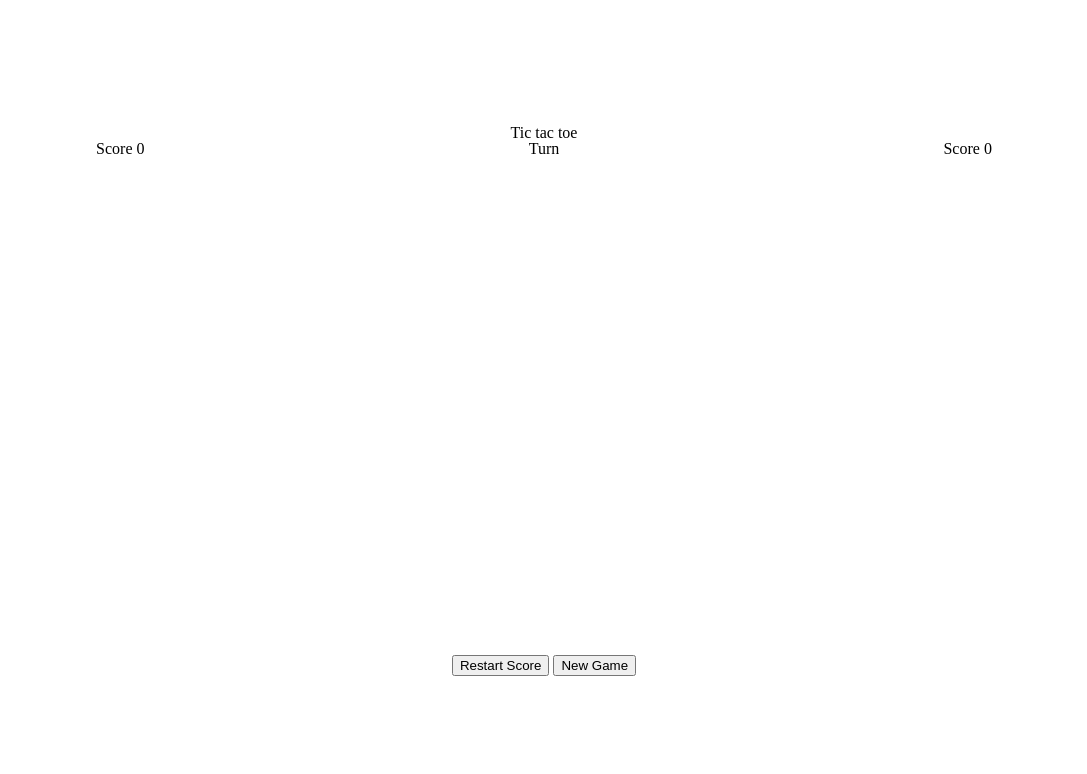
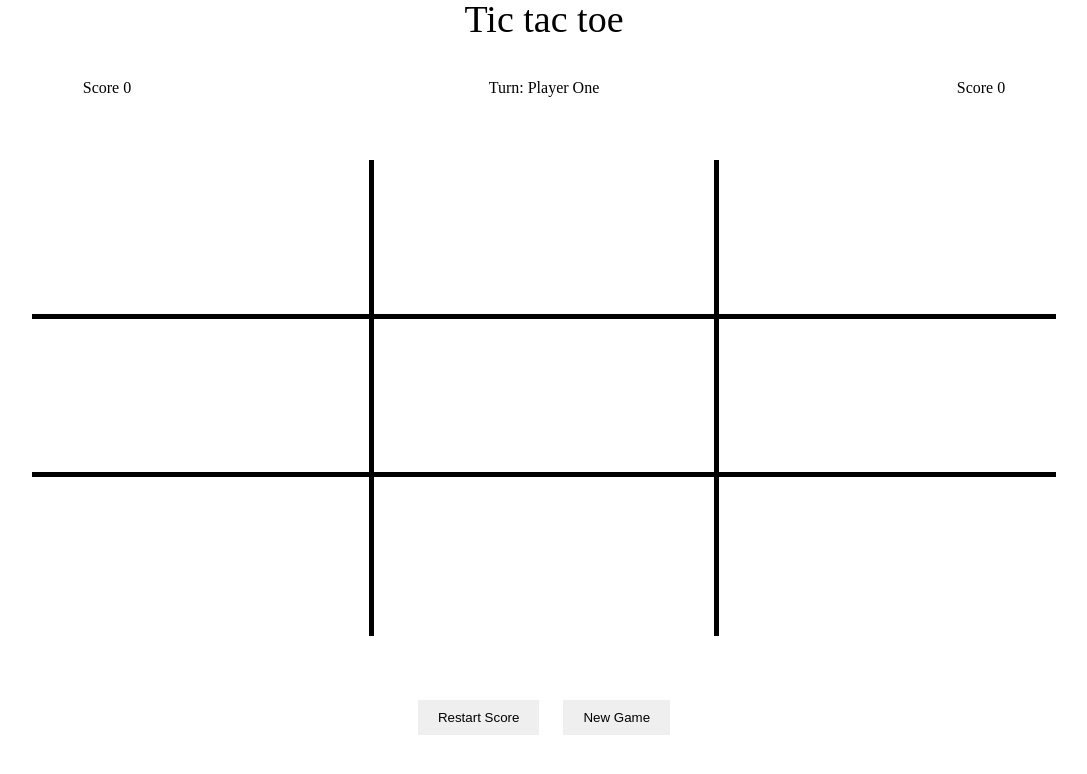
Before and after one commit to Crashito/tic-tac-toe, a website built with Vite: page index.html in a window 1280 px wide. Shown: the whole page, without its empty margins (96-1183 px from the left). Built offline with nearby package versions, Linux system fonts and the light colour scheme; a web font is replaced by a local one.

Commit message:
style add tictactoe board
I added the styles for the tic tac toe board, and the general layout

```diff
--- a/index.html
+++ b/index.html
@@ -18,22 +18,30 @@
     <h1>Tic tac toe</h1>
     <div class="header__information">
       <div class="header__information--score">Score <span id="player-one-score">0</span></div>
-      <div class="header__information--player">Turn <span id=""></span></div>
+      <div class="header__information--player">Turn: Player <span id="">One</span></div>
       <div class="header__information--score">Score <span id="player-two-score">0</span></div>
     </div>
   </header>
 
   <main>
     <div class="game_board">
+      <div class="game_board__row">
         <div id="A1" class="game_board__cell"></div>
         <div id="A2" class="game_board__cell"></div>
         <div id="A3" class="game_board__cell"></div>
+      </div>
+      <div class="game_board__row">
         <div id="B1" class="game_board__cell"></div>
         <div id="B2" class="game_board__cell"></div>
         <div id="B3" class="game_board__cell"></div>
+      </div>
+      <div class="game_board__row">
         <div id="C1" class="game_board__cell"></div>
         <div id="C2" class="game_board__cell"></div>
         <div id="C3" class="game_board__cell"></div>
+      </div>
+
+
     </div>
   </main>
 
--- a/src/assets/styles/style.css
+++ b/src/assets/styles/style.css
@@ -1,6 +1,14 @@
+@import url('https://fonts.googleapis.com/css2?family=Estedad:wght@100..900&display=swap');
+
+html,
+body {
+    font-family: "Estedad", sans-serif;
+    font-optical-sizing: auto;
+}
+
 body {
     display: flex;
-    justify-content: space-around;
+    justify-content: space-between;
     align-items: center;
     flex-direction: column;
     height: 100vh;
@@ -13,11 +21,13 @@ header {
     display: flex;
     flex-direction: column;
     align-items: center;
-}
 
-h1 {
-    font-size: 38px;
-    text-align: center;
+    h1 {
+        font-size: 38px;
+        text-align: center;
+        vertical-align: middle;
+        height: 80px;
+    }
 }
 
 .header__information {
@@ -26,3 +36,74 @@ h1 {
     flex-direction: row;
     justify-content: space-around;
 }
+
+.game_board {
+    height: 60vh;
+    width: 80vw;
+    display: flex;
+    flex-direction: column;
+    justify-content: center;
+    align-items: center;
+
+    .game_board__row {
+        display: flex;
+        flex-direction: row;
+        height: 33%;
+        width: 100%;
+
+        #A1,
+        #B1 {
+            border-right: 5px solid black;
+            border-bottom: 5px solid black;
+            height: 100%;
+            width: 100%;
+        }
+
+        #A2,
+        #B2 {
+            border-bottom: 5px solid black;
+            height: 100%;
+            width: 100%;
+        }
+
+        #A3,
+        #B3 {
+            border-left: 5px solid black;
+            border-bottom: 5px solid black;
+            height: 100%;
+            width: 100%;
+        }
+
+        #C1 {
+            border-right: 5px solid black;
+            height: 100%;
+            width: 100%;
+        }
+
+        #C2 {
+            height: 100%;
+            width: 100%;
+        }
+
+        #C3 {
+            border-left: 5px solid black;
+            height: 100%;
+            width: 100%;
+        }
+
+    }
+}
+
+
+.game-controls {
+    height: 100px;
+    width: 80%;
+    display: block;
+    text-align: center;
+
+    .game-controls__button {
+        padding: 10px 20px;
+        margin: 0px 10px;
+        border: unset;
+    }
+}
```
Lines whose indentation alone changed are shown as unchanged.
